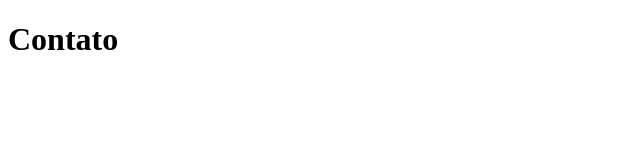
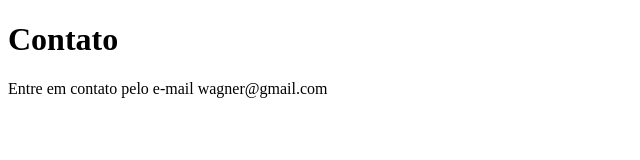
Before and after one commit to Wagnerstoffel/sistema-de-cadastro, a plain HTML site: page contato.html in a window 1280 px wide. Shown: the whole page, without its empty margins (0-640 px from the left). Drawn offline with Linux system fonts and the light colour scheme.

Commit message:
adicionando email de contato

```diff
--- a/contato.html
+++ b/contato.html
@@ -8,5 +8,6 @@
 </head>
 <body>
     <h1>Contato</h1>
+    <p>Entre em contato pelo e-mail wagner@gmail.com</p>
 </body>
 </html>
```
